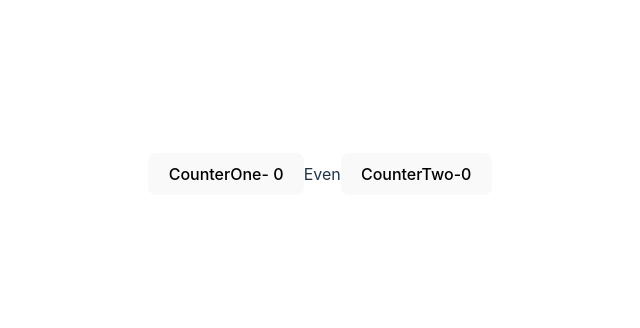
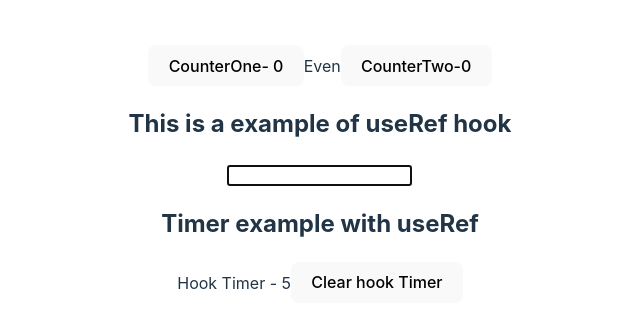
Before and after one commit to SukhdebPatra/React-2025, a React (Vite) app in the folder react-dev/: page / in a window 1280 px wide. Shown: the part 226-554 px from the top of the page, without its empty margins (320-960 px from the left). Built offline with nearby package versions, Linux system fonts and the light colour scheme.

Commit message:
aded use ref example with timer example

```diff
--- a/react-dev/src/App.jsx
+++ b/react-dev/src/App.jsx
@@ -3,6 +3,8 @@ import reactLogo from './assets/react.svg'
 import viteLogo from '/vite.svg'
 import './App.css'
 import Counter from './hooks/counter'
+import UseRef from './hooks/useRef'
+import HookTimer from './hooks/HookTimer'
 
 function App() {
   const [count, setCount] = useState(0)
@@ -10,6 +12,8 @@ function App() {
   return (
     <>
      <Counter/>
+     <UseRef/>
+     <HookTimer/>
     </>
   )
 }
--- /dev/null
+++ b/react-dev/src/hooks/HookTimer.jsx
@@ -0,0 +1,30 @@
+import React, { useEffect, useRef, useState } from "react";
+
+const HookTimer = () => {
+  const [timer, setTimer] = useState(0);
+
+  const intervalRef = useRef();
+
+  useEffect(() => {
+    intervalRef.current = setInterval(() => {
+      setTimer((prevTimer) => prevTimer + 1);
+    }, 1000);
+    return () => {
+      clearInterval(intervalRef.current);
+    };
+  }, []);
+  return (
+    <>
+      {" "}
+      <h2>Timer example with useRef</h2>
+      <div style={{ marginTop: "10px" }}>
+        Hook Timer - {timer}
+        <button onClick={() => clearInterval(intervalRef.current)}>
+          Clear hook Timer
+        </button>
+      </div>
+    </>
+  );
+};
+
+export default HookTimer;
--- /dev/null
+++ b/react-dev/src/hooks/UseRef.jsx
@@ -0,0 +1,25 @@
+import React, { useEffect, useRef } from "react";
+
+const UseRef = () => {
+  const inputRef = useRef(null);
+  useEffect(() => {
+    // focus the input element
+    inputRef.current.focus();
+  }, []);
+  return (
+    <>
+      <h2>This is a example of useRef hook</h2>
+      <div>
+        <input
+          className="form-control"
+          ref={inputRef}
+          type="text"
+          name=""
+          id=""
+        />
+      </div>
+    </>
+  );
+};
+
+export default UseRef;
```
